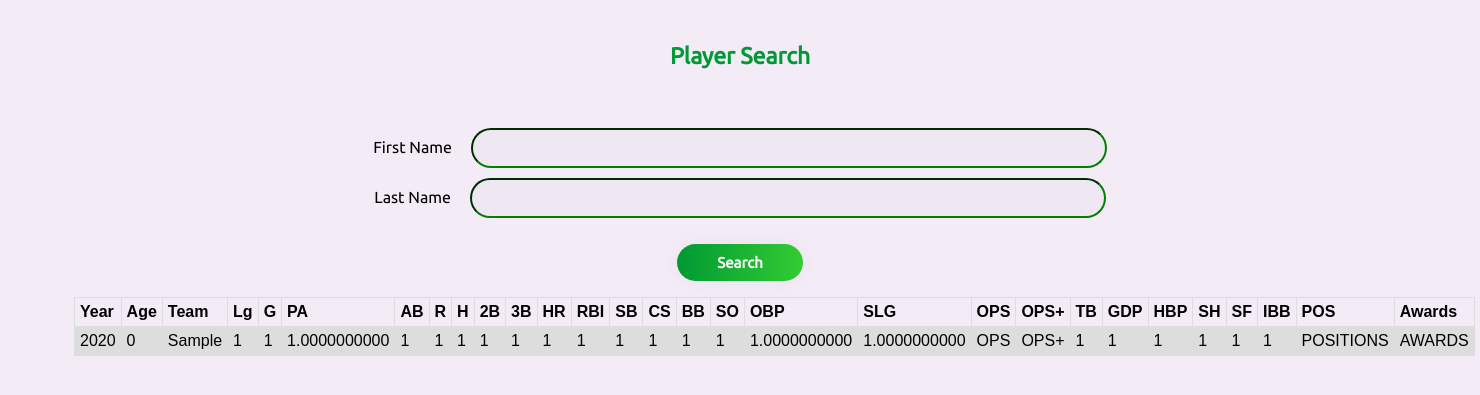
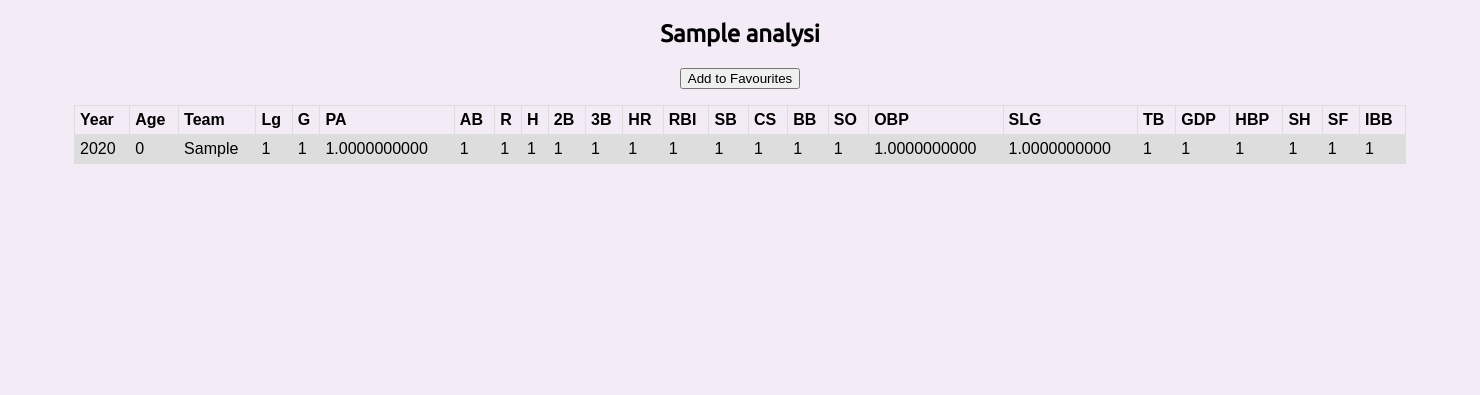
Before and after one commit to tkm3d1a/DB-found-webApp, a Flask app: page /ba-analysis/1 in a window 1480 px wide. Shown: the part 47-442 px from the top of the page. Run offline with Flask 2, Linux system fonts and the light colour scheme; tables that the repository leaves empty hold one stand-in row (values such as "Sample post"); parts of the project's set-up code (start-up, migrations or seed data) failed here and were passed over.

Commit message:
Added feature to mark a player as favourite

```diff
--- a/baseball-web-app/app/forms.py
+++ b/baseball-web-app/app/forms.py
@@ -14,6 +14,7 @@ class SearchForm(FlaskForm):
     last_name = StringField('Last Name', validators=[DataRequired()])
     # save_search = BooleanField('Save Search')
     submit = SubmitField('Search')
+    submitF = SubmitField('Add to Favourites')
 
 class SaveForm(FlaskForm):
     # player_id = StringField('Player ID')
--- a/baseball-web-app/app/orm.py
+++ b/baseball-web-app/app/orm.py
@@ -5,6 +5,7 @@ class Analysis(db.Model):
 
 	analysis_ID = db.Column(db.Integer,primary_key=True) # required
 	playerid = db.Column(db.String(9))
+	playerName = db.Column(db.String(50))
 	yearID = db.Column(db.Integer)
 	birthYear = db.Column(db.Integer)
 	birthMonth = db.Column(db.Integer)
@@ -107,9 +108,12 @@ class Saved_Searches(db.Model):
 	__tablename__ = "savedSearches" #Required
 
 	search_ID = db.Column(db.Integer, primary_key=True) #Required
+	webuserID = db.Column(db.String(255))
+	playerName = db.Column(db.String(255))
+	playerID = db.Column(db.String(9))
 
 	def __repr__(self):
-		return "<savedSearches(searchID='%s')>" % (self.search_ID)
+		return "<savedSearches(searchID='%s', webuserID='%s', playerName='%s', playerID='%s')>" % (self.search_ID, self.webuserID, self.playerName, self.playerID)
 
 class People(db.Model):
   __tablename__ = "people"
--- a/baseball-web-app/app/routes.py
+++ b/baseball-web-app/app/routes.py
@@ -3,7 +3,7 @@ import hashlib
 from flask import render_template, request, flash, redirect, url_for, session
 from app import app, db
 from app.forms import LoginForm, SearchForm, SaveForm, SelectForm
-from app.orm import Analysis, People, Web_Users
+from app.orm import Analysis, People, Web_Users, Saved_Searches
 
 # Root user information from os environment
 db_user = os.environ.get('DB_USER')
@@ -27,7 +27,6 @@ def search():
   msg=''
 
   if request.method == 'POST':
-
     # Only populate nameResults if data is in the fields
     # This can likely be moved to the WTForms with validations
     if (len(search_form.first_name.data) > 1 and len(search_form.last_name.data) >= 1):
@@ -176,8 +175,6 @@ def register():
     for row in testRes:
       print(row)
 
-
-
   return render_template('register.html', title="Register", msg = msg)
 
 @app.route('/logout')
@@ -190,14 +187,32 @@ def logout():
 
 @app.route('/ba-analysis/<playerid>', methods=['GET','POST'])
 def batting_analysis(playerid):
+  msg=''
   search_form = SearchForm()
   results = Analysis.query.filter_by(playerid=playerid).all()
   for row in results:
         row.updateAge()
         if row.RC27 is None:
           row.setRC27()
-        print(row)
+        # print(row)
+  if request.method == 'POST':
+    player_ID = results[0].playerid
+    player_Name = results[0].playerName
+    userID = session.get('username')
+
+    favoritePlayer = Saved_Searches.query.filter_by(playerID=player_ID, webuserID=userID).first()
+
+    if favoritePlayer is None:
+      newFavouritePlayer = Saved_Searches(
+      webuserID=userID,
+      playerName=player_Name,
+      playerID=player_ID)
+      db.session.add(newFavouritePlayer)
+      db.session.commit()
+      msg = 'Player marked as favourite'
+
   return render_template('resultsPlayerID.html',
                          title='Results',
                          form=search_form,
-                         results=results)
+                         results=results,
+                         msg=msg)
--- a/baseball-web-app/app/templates/base.html
+++ b/baseball-web-app/app/templates/base.html
@@ -32,6 +32,17 @@
         </div>
         <div class="blockContent">
             {% block content %}{% endblock %}
+            {% if results %}
+            {% block resultsContent %}{% endblock %}
+            {% endif %}
+
+            {% if nameResults %}
+            {% block nameResultsContent %}{% endblock %}
+            {% endif %}
+
+            {% if noResults %}
+            {% block noResultsContent %}{% endblock %}
+            {% endif %}
         </div>
     </body>
 </html>
--- a/baseball-web-app/app/templates/resultsPlayerID.html
+++ b/baseball-web-app/app/templates/resultsPlayerID.html
@@ -1,6 +1,12 @@
-{% extends "search.html" %}
+{% extends "base.html" %}
 
 {% block resultsContent %}
+<h2 align="center">{{ results[0].playerName }}</h2>
+<form action="" method="post" novalidate>
+  {{ form.hidden_tag() }}
+  <p align="center">{{ form.submitF() }}</p>
+  <div align="center" style="color:red">{{ msg }}</div>
+</form>
 <center>
   <table border="1">
     <tr>
@@ -23,16 +29,16 @@
       <th>SO</th>
       <th>OBP</th>
       <th>SLG</th>
-      <th>OPS</th><!--FIXME:Missing in ORM-->
-      <th>OPS+</th><!--FIXME:Missing in ORM-->
+<!--      <th>OPS</th>&lt;!&ndash;FIXME:Missing in ORM&ndash;&gt;-->
+<!--      <th>OPS+</th>&lt;!&ndash;FIXME:Missing in ORM&ndash;&gt;-->
       <th>TB</th>
       <th>GDP</th>
       <th>HBP</th>
       <th>SH</th>
       <th>SF</th>
       <th>IBB</th>
-      <th>POS</th><!--FIXME:Missing in ORM-->
-      <th>Awards</th><!--FIXME:Missing in ORM-->
+<!--      <th>POS</th>&lt;!&ndash;FIXME:Missing in ORM&ndash;&gt;-->
+<!--      <th>Awards</th>&lt;!&ndash;FIXME:Missing in ORM&ndash;&gt;-->
     </tr>
 
     {% for line in results%}
@@ -57,16 +63,16 @@
       <td>{{ line.SO }}</td>
       <td>{{ line.OBP }}</td>
       <td>{{ line.SLG }}</td>
-      <td>OPS</td>
-      <td>OPS+</td>
+<!--      <td>OPS</td>-->
+<!--      <td>OPS+</td>-->
       <td>{{ line.TB }}</td>
       <td>{{ line.GIDP }}</td>
       <td>{{ line.HBP }}</td>
       <td>{{ line.SH }}</td>
       <td>{{ line.SF }}</td>
       <td>{{ line.IBB }}</td>
-      <td>POSITIONS</td>
-      <td>AWARDS</td>
+<!--      <td>POSITIONS</td>-->
+<!--      <td>AWARDS</td>-->
     </tr>
     {% endfor %}
 
--- a/baseball-web-app/app/templates/search.html
+++ b/baseball-web-app/app/templates/search.html
@@ -14,16 +14,4 @@
   </form>
 </div>
 
-  {% if results %}
-  {% block resultsContent %}{% endblock %}
-  {% endif %}
-
-  {% if nameResults %}
-  {% block nameResultsContent %}{% endblock %}
-  {% endif %}
-
-  {% if noResults %}
-  {% block noResultsContent %}{% endblock %}
-  {% endif %}
-
 {% endblock %}
```
Also changed, not shown: sql/scripts/createSavedSearchesTable.sql (+4 -5 lines).
